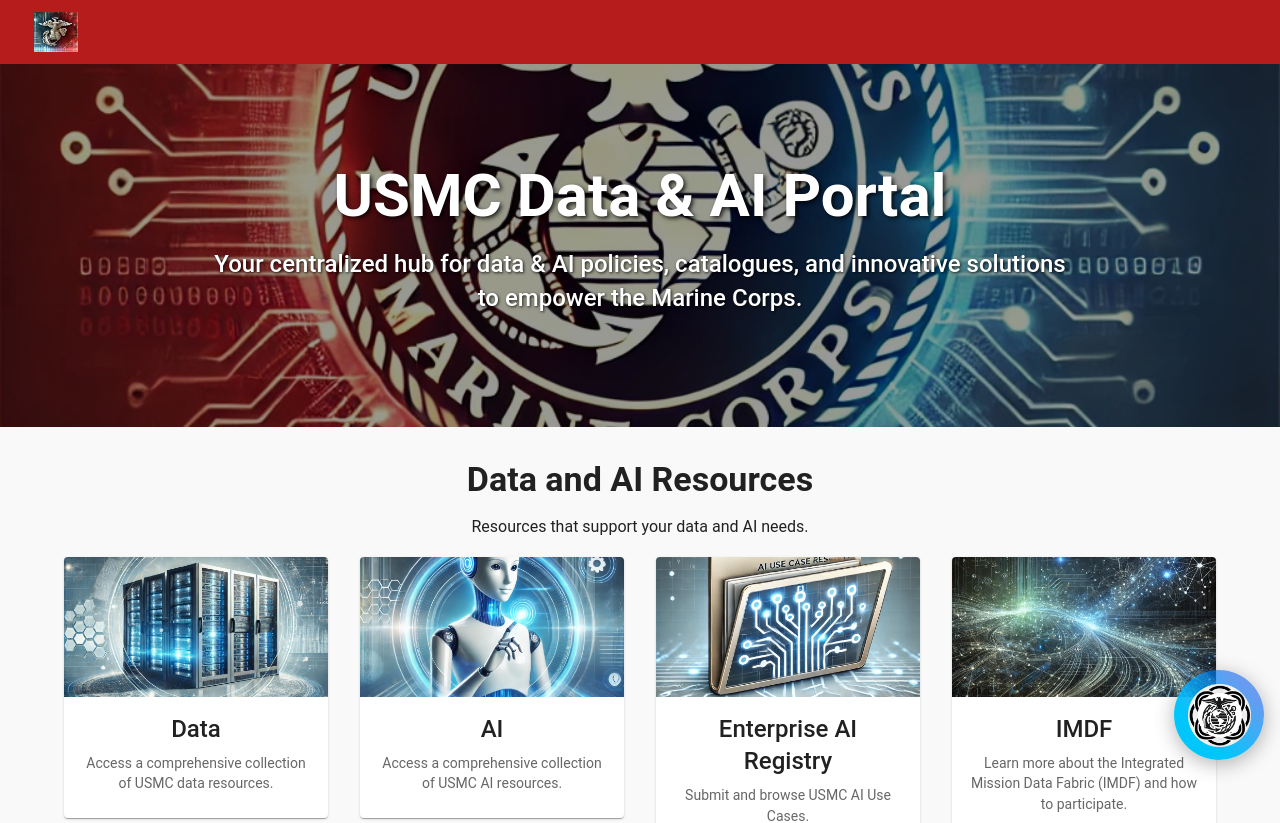
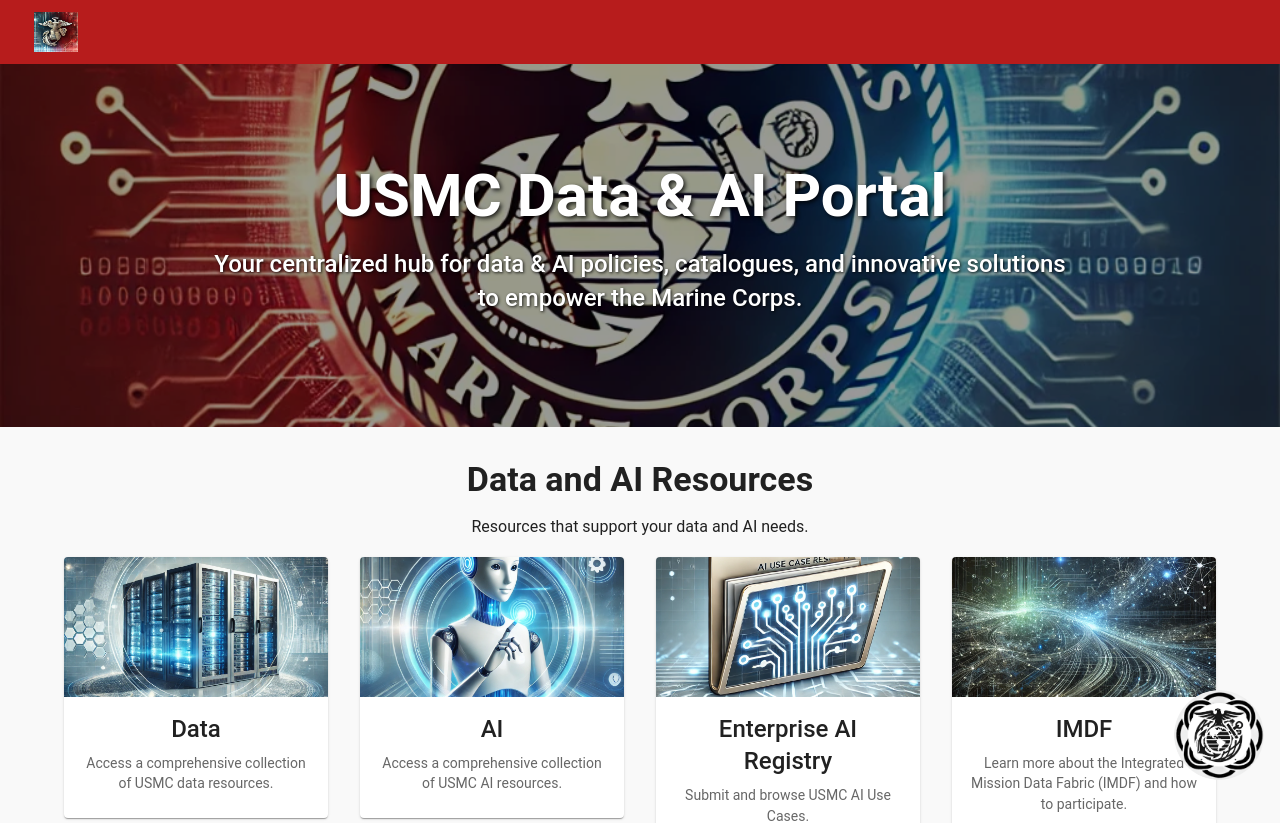
Before and after one commit to ClarktheDarkShark/mc-portal-demo, a React (Create React App) app in the folder client/: page / in a window 1280 px wide. Shown: the top 823 px of the page. Built offline with nearby package versions, Linux system fonts and the light colour scheme.

Commit message:
update UI

```diff
--- a/client/src/pages/Home.js
+++ b/client/src/pages/Home.js
@@ -187,31 +187,33 @@
           onClick={toggleChat}
           sx={{
             position: 'fixed',
-            bottom: 40,
+            bottom: 20,
             right: 16,
             zIndex: 1300,
             width: 90,
             height: 90,
-            background: 'linear-gradient(45deg, #00C6FB 30%, rgba(0, 90, 234, 0.59) 80%)',
-            boxShadow: '0px 4px 20px rgba(0, 0, 0, 0.3)',
+            background: 'transparent', // Remove background
+            boxShadow: 'none', // Remove box shadow
             '&:hover': {
-              background: 'linear-gradient(45deg, #009FDA 30%, rgba(0, 78, 194, 0.57) 80%)',
+              background: 'transparent', // Ensure no background on hover
             },
+            p: 0, // Remove any padding
           }}
         >
+          {/* Use the custom image as the chat icon */}
           <img
             src="/images/chat-icon.png"
             alt="AI Chat"
             style={{
-              width: '70%',
-              height: '70%',
-              objectFit: 'contain',
-              margin: 'auto',
-              display: 'block',
+              width: '100%',
+              height: '100%',
+              objectFit: 'contain', // Ensure the image fits within the Fab
+              borderRadius: '50%', // Ensure the image has rounded corners to match the Fab shape
             }}
           />
         </Fab>
       </Tooltip>
+
 
 
       {/* Chat Drawer */}
```
Also changed, not shown: 7 other files (tests, documents, lock files or other folders).
